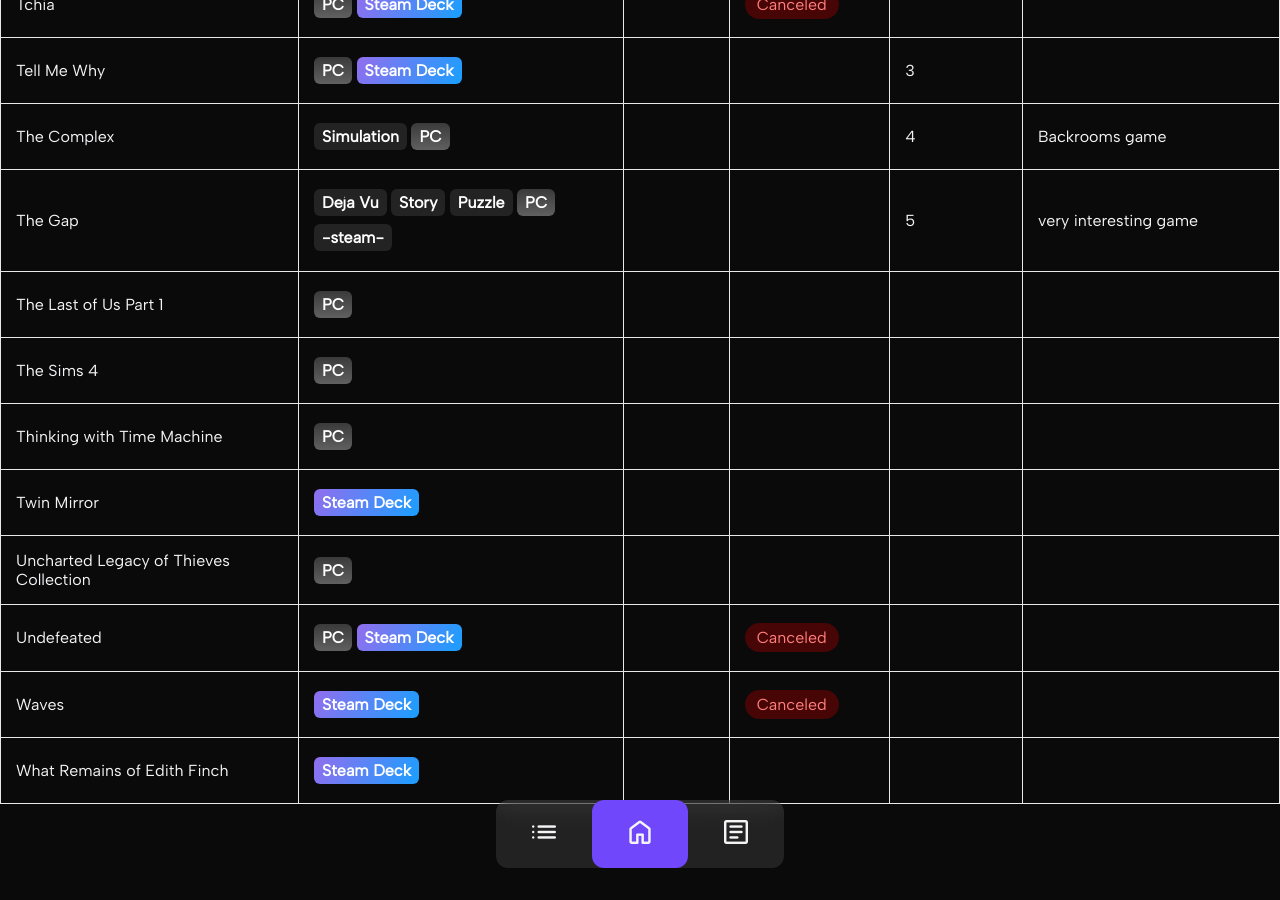
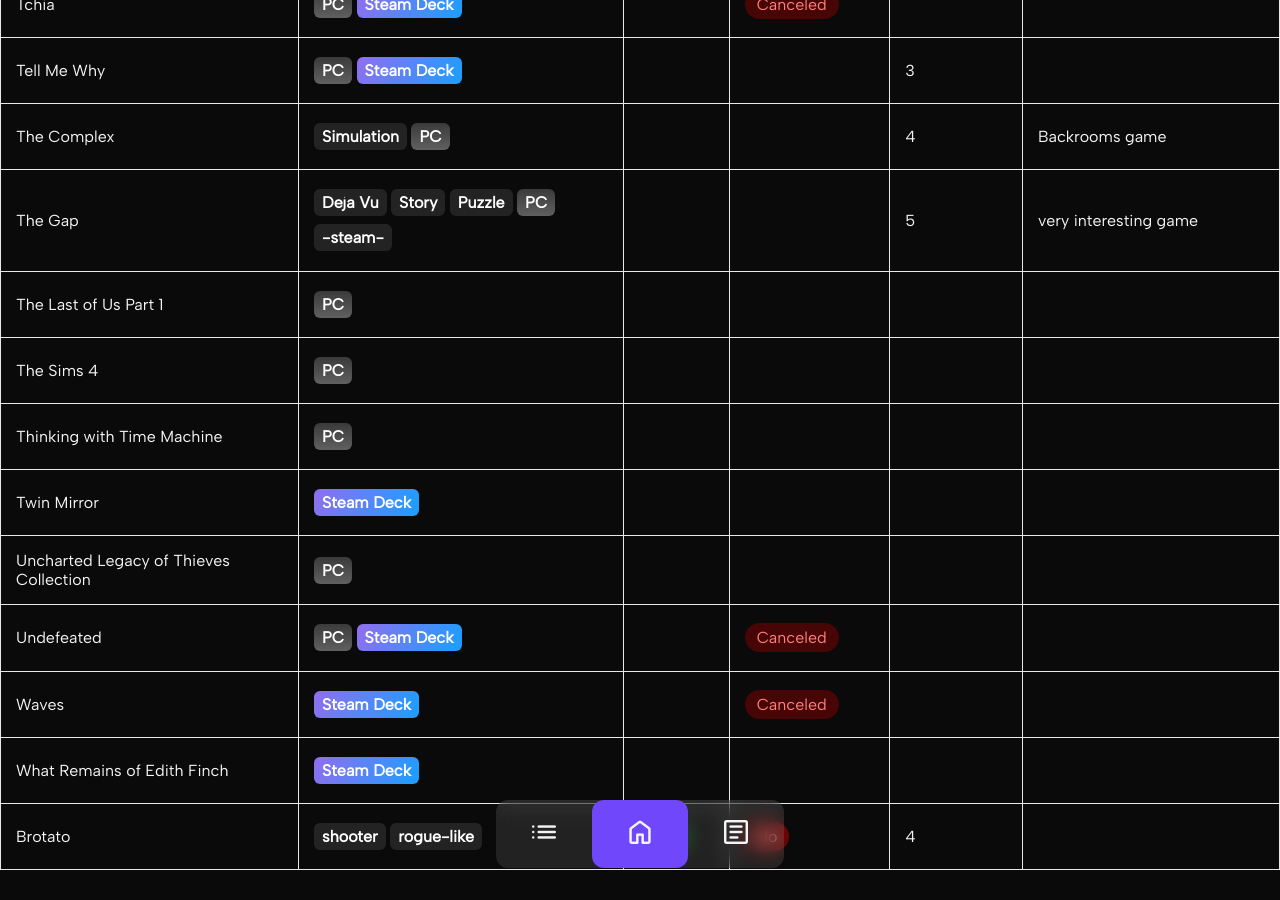
Before and after one commit to Plueres/Plueres.github.io, a Jekyll site: the page built from pages/gameslist.md, in a window 1280 px wide and 900 px high, scrolled down 5931 px. Built offline with Jekyll 4.4.1, drawn with Linux system fonts in a browser that asks for light colours; some web fonts are replaced.

Commit message:
Update Data “games”

```diff
--- a/_data/games.yml
+++ b/_data/games.yml
@@ -613,3 +613,8 @@
     finished: ""
     personal_rating: null
     review: null
+  - played: "!yes"
+    finished: "!no"
+    title: Brotato
+    tags: "!shooter !rogue-like"
+    personal_rating: 4
```
